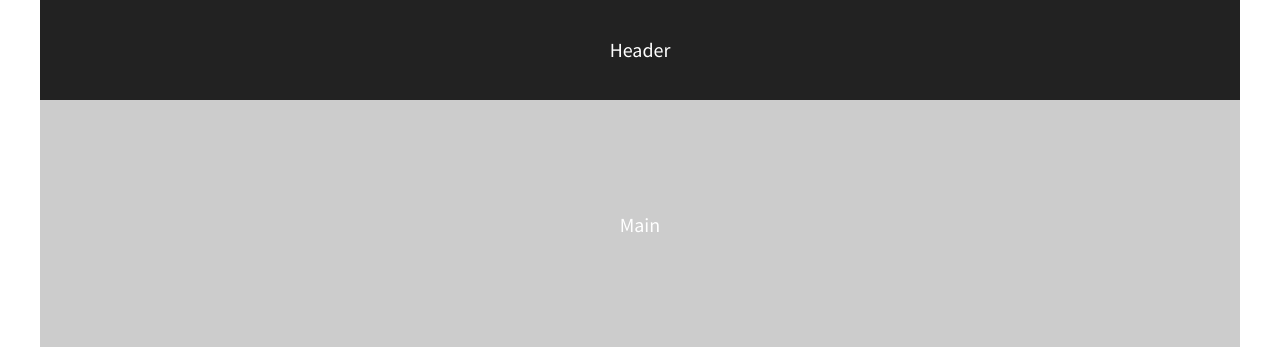
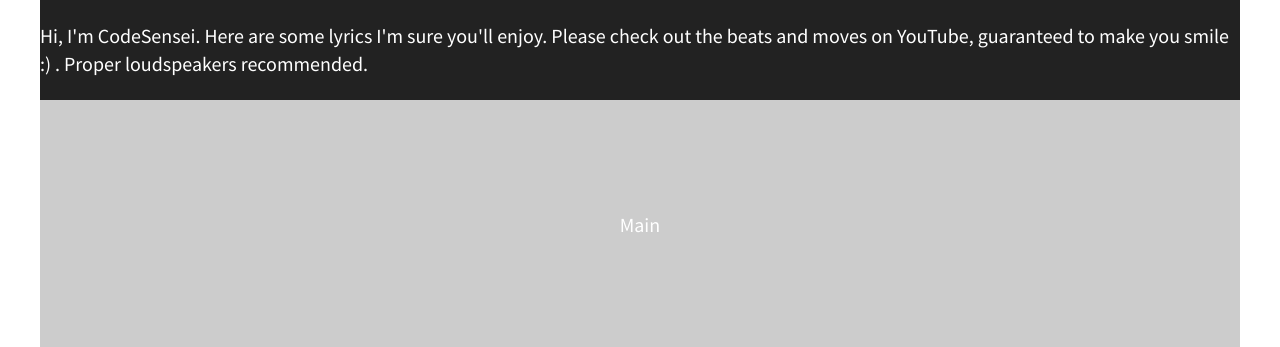
Before and after one commit to kea333/flexbox-starter, a plain HTML site: page index.html in a window 1280 px wide. Shown: the top 347 px of the page. Drawn offline with nearby package versions, Linux system fonts and the light colour scheme.

Commit message:
Content changes

```diff
--- a/index.html
+++ b/index.html
@@ -22,7 +22,10 @@
 
         <!-- Add your site or application content here -->
         <section class="flex-container">
-            <header>Header</header>
+            <header>
+                Hi, I'm CodeSensei. Here are some lyrics I'm sure you'll enjoy. Please check out the beats and moves on YouTube, guaranteed
+                to make you smile :) . Proper loudspeakers recommended.
+            </header>
             <main>Main</main>
             <div id="div-1" class="flex-items">
                 Div 1
```
